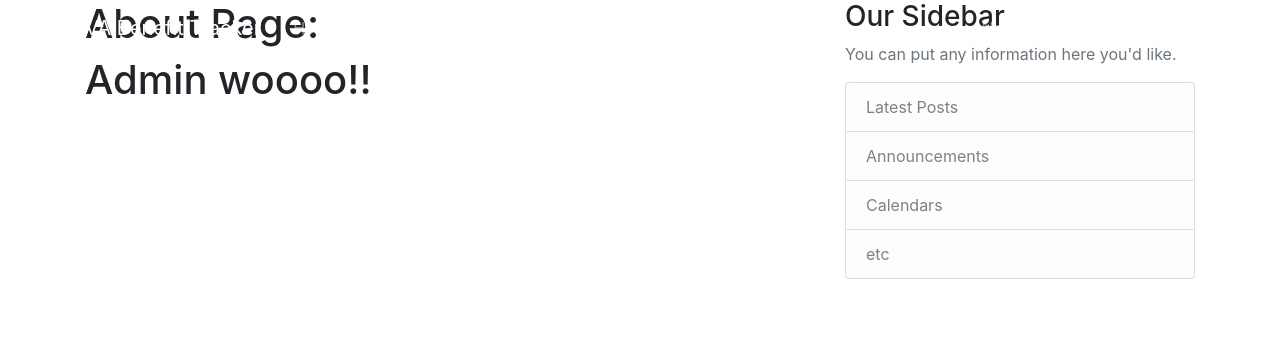
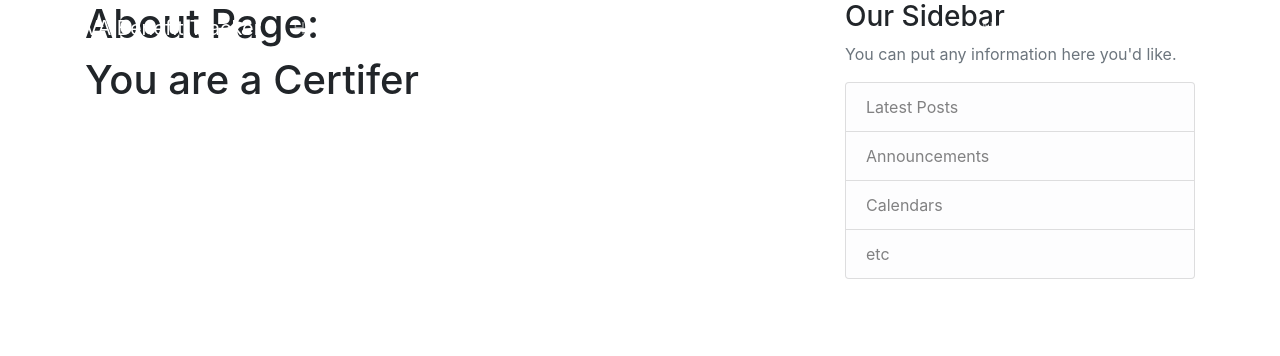
Before and after one commit to McGovern95/VABT, a Django app: page /about/ in a window 1280 px wide. Shown: the top 356 px of the page. Run offline with Django 3.2, Linux system fonts and the light colour scheme; a user stored in the database is signed in; some libraries are stand-ins or nearby versions.

Commit message:
fixed certifier redirect,  delete all users execpt admin for demo

```diff
--- a/VABT/dashboard/templates/dashboard/about.html
+++ b/VABT/dashboard/templates/dashboard/about.html
@@ -2,8 +2,10 @@
 {% block content %}
 <h1>About Page:</h1>
 
-    {% if request.user.is_active and request.user.is_staff %}
-    <h1>Admin woooo!!</h1>
+    {% if request.user.is_staff %}
+    <h1>You are a Certifer</h1>
+    {%else%}
+       <h1>You are a Student</h1>
     {% endif %}
 
 {% endblock content%}
--- a/VABT/dashboard/templates/dashboard/base.html
+++ b/VABT/dashboard/templates/dashboard/base.html
@@ -20,7 +20,11 @@
     <header class="site-header">
         <nav class="navbar navbar-expand-md navbar-dark bg-steel fixed-top">
             <div class="container">
-                <a class="navbar-brand mr-4" href="{%url 'dashboard-home'%}">VA Benefit Tracker</a>
+                {% if request.user.is_staff %}
+                    <a class="navbar-brand mr-4" href="{%url 'certifier-home'%}">VA Benefit Tracker</a>
+                {% else %}
+                    <a class="navbar-brand mr-4" href="{%url 'dashboard-home'%}">VA Benefit Tracker</a>
+                {% endif %}
                 <button class="navbar-toggler" type="button" data-toggle="collapse" data-target="#navbarToggle" aria-controls="navbarToggle" aria-expanded="false" aria-label="Toggle navigation">
                     <span class="navbar-toggler-icon"></span>
                 </button>
--- a/VABT/dashboard/urls.py
+++ b/VABT/dashboard/urls.py
@@ -9,13 +9,14 @@ from .views import (
 from . import views
 
 urlpatterns = [
+    path('certifier_home/', views.certifier_home, name='certifier-home'),
     path('', PostListView.as_view(), name='dashboard-home'),
     path('post/<int:pk>/', PostDetailView.as_view(), name='post-detail'),
     path('post/new/', PostCreateView.as_view(), name='post-create'),
     path('post/<int:pk>/update/', PostUpdateView.as_view(), name='post-update'),
     path('post/<int:pk>/delete/', PostDeleteView.as_view(), name='post-delete'),
     path('about/', views.about, name='dashboard-about'),
-    path('certifier_home/', views.certifier_home, name='certifier-home'),
+
 
 
 
--- a/VABT/dashboard/views.py
+++ b/VABT/dashboard/views.py
@@ -34,7 +34,10 @@ def home(request):
     context = {
         'posts': Post.objects.all() #posts
         }
-    return render(request, 'dashboard/home.html', context)
+    if (request.user.is_staff):
+        return render(request, 'dashbaord/certifier_home.html)', context)
+    else:
+        return render(request, 'dashboard/home.html', context)
 
 class PostListView(ListView):
     model = Post
```
Also changed, not shown: VABT/dashboard/templates/dashboard/home.html (+7 -0 lines), VABT/db.sqlite3.
